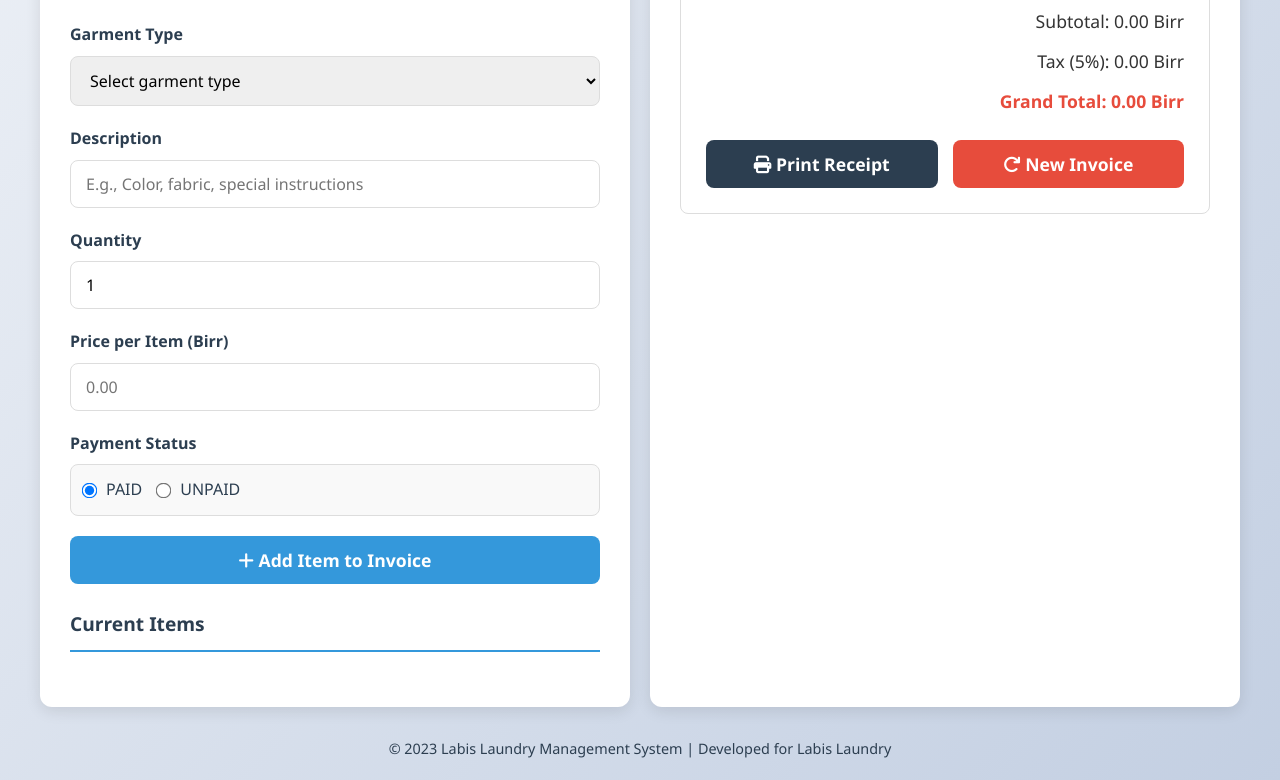
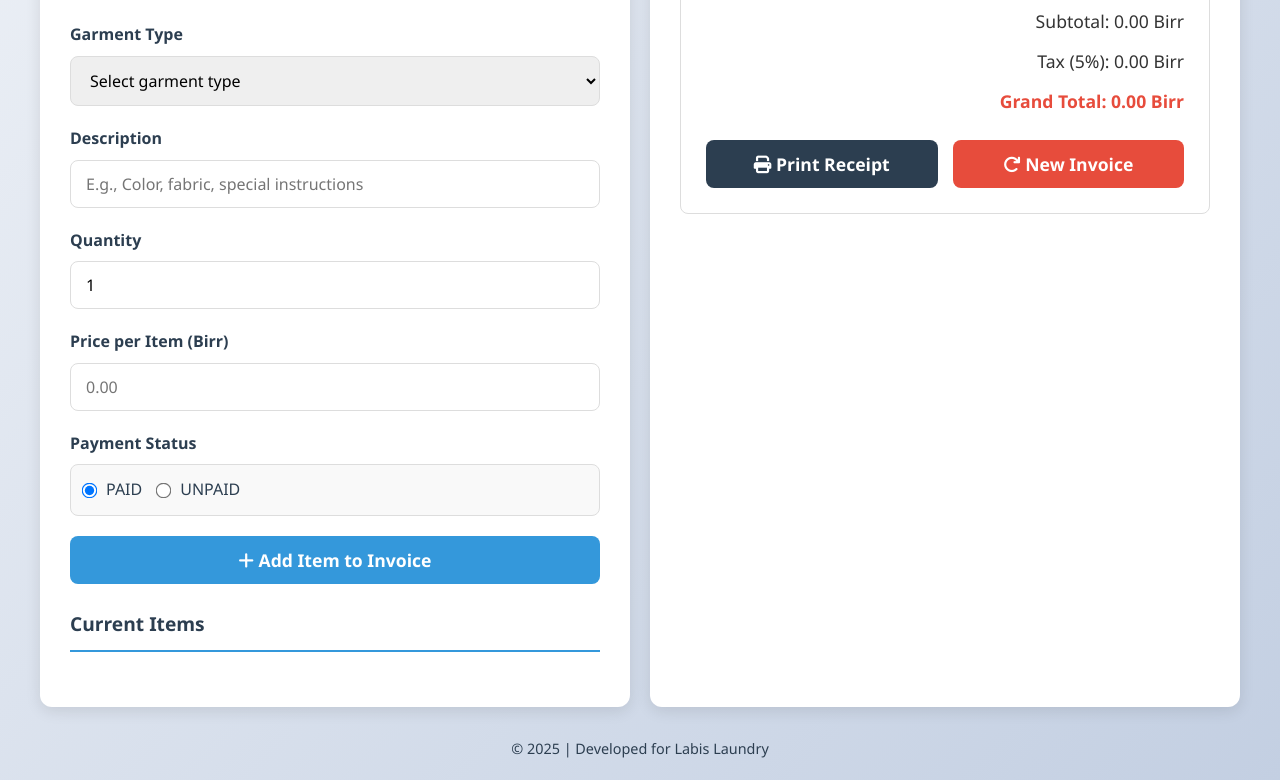
Before and after one commit to Jaaburi12/Bas, a plain HTML site: page index.html in a window 1280 px wide. Shown: the part 649-1429 px from the top of the page. Drawn offline with Linux system fonts and the light colour scheme.

Commit message:
Update index.html

```diff
--- a/index.html
+++ b/index.html
@@ -434,7 +434,7 @@
         </div>
 
         <footer>
-            <p>© 2023 Labis Laundry Management System | Developed for Labis Laundry</p>
+            <p>© 2025 | Developed for Labis Laundry</p>
         </footer>
     </div>
 
```
